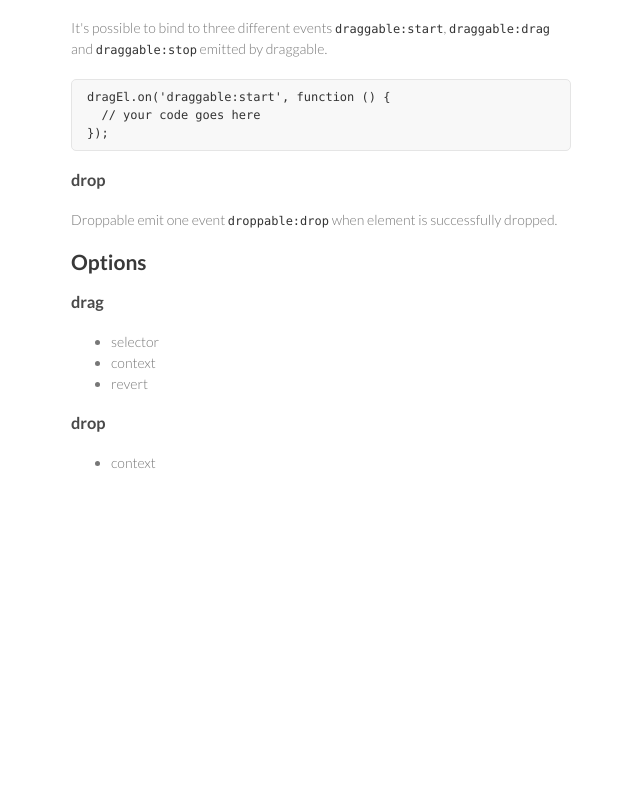
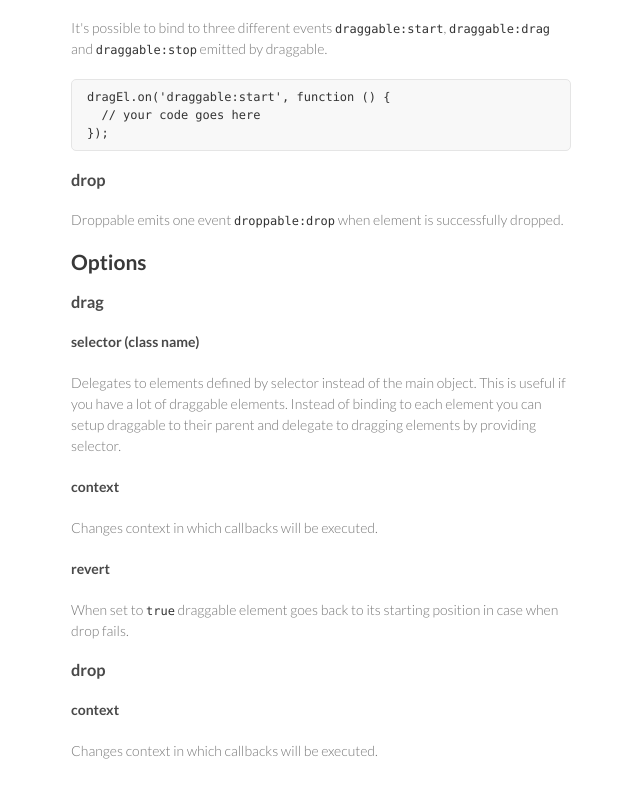
Before and after one commit to ququplay/zepto.dragdrop.js, a plain HTML site: page index.html in a window 1280 px wide. Shown: the part 1190-1988 px from the top of the page, without its empty margins (499-1139 px from the left). Before the commit the page ends 1733 px from the top, so only its background shows below. Drawn offline with Linux system fonts and the light colour scheme.

Commit message:
Create gh-pages branch via GitHub

```diff
--- a/index.html
+++ b/index.html
@@ -30,11 +30,11 @@
       <section>
         <h1>zepto.dragdrop.js</h1>
 
-<p>Micro (only 3kb) drag &amp; drop library for Zepto with touch and mouse events.</p>
+<p>Micro (only 4kb) drag &amp; drop library for Zepto with touch and mouse events.</p>
 
 <h2>Install</h2>
 
-<pre><code>&lt;script src="zepto.dd.min.js"&gt;&lt;/script&gt;
+<pre><code>&lt;script src="zepto.dragdrop.min.js"&gt;&lt;/script&gt;
 </code></pre>
 
 <h2>Simple Usage</h2>
@@ -93,21 +93,31 @@
 
 <h3>drop</h3>
 
-<p>Droppable emit one event <code>droppable:drop</code> when element is successfully dropped.</p>
+<p>Droppable emits one event <code>droppable:drop</code> when element is successfully dropped.</p>
 
 <h2>Options</h2>
 
 <h3>drag</h3>
 
-<ul>
-<li>selector</li>
-<li>context</li>
-<li>revert</li>
-</ul><h3>drop</h3>
+<h4>selector (class name)</h4>
 
-<ul>
-<li>context</li>
-</ul>
+<p>Delegates to elements defined by selector instead of the main object.
+This is useful if you have a lot of draggable elements. Instead of binding to each element you can
+setup draggable to their parent and delegate to dragging elements by providing selector.</p>
+
+<h4>context</h4>
+
+<p>Changes context in which callbacks will be executed.</p>
+
+<h4>revert</h4>
+
+<p>When set to <code>true</code> draggable element goes back to its starting position in case when drop fails.</p>
+
+<h3>drop</h3>
+
+<h4>context</h4>
+
+<p>Changes context in which callbacks will be executed.</p>
       </section>
       <footer>
         <p>This project is maintained by <a href="https://github.com/mkuklis">mkuklis</a></p>
```
Also changed, not shown: params.json (+1 -1 lines).
